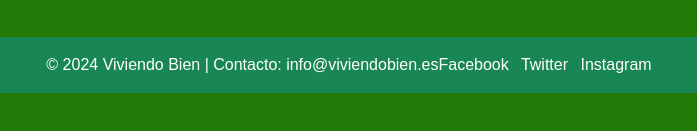
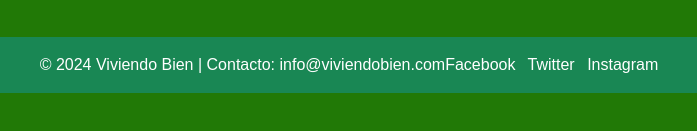
Before and after one commit to VictoriaChPz/practica1, a plain HTML site: page index.html in a window 1280 px wide. Shown: the part 531-662 px from the top of the page, 291-988 px from the left. Drawn offline with nearby package versions, Linux system fonts and the light colour scheme.

Commit message:
feat:  .com in email

```diff
--- a/index.html
+++ b/index.html
@@ -71,7 +71,7 @@
     </main>
 
     <footer class="footer bg-success text-white text-center py-3">
-        <div>© 2024 Viviendo Bien | Contacto: info@viviendobien.es</div>
+        <div>© 2024 Viviendo Bien | Contacto: info@viviendobien.com</div>
         <div>
             <a href="#" class="text-white me-2">Facebook</a>
             <a href="#" class="text-white me-2">Twitter</a>
```
